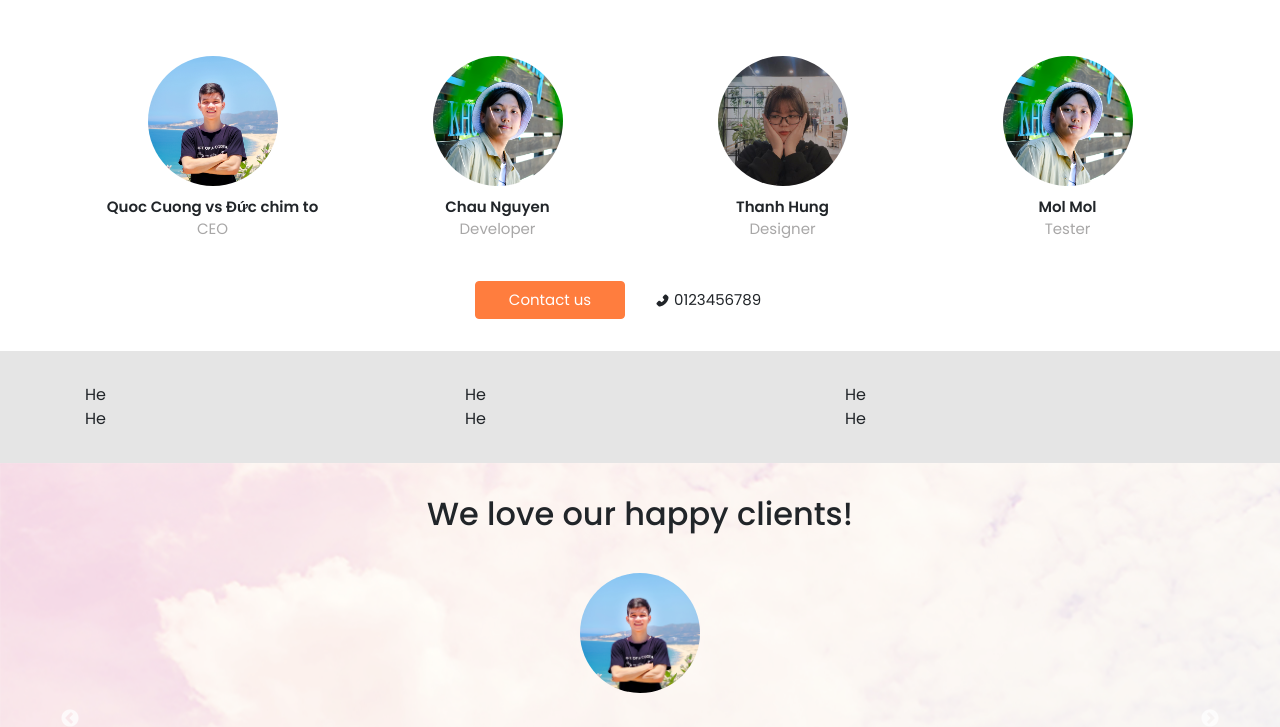
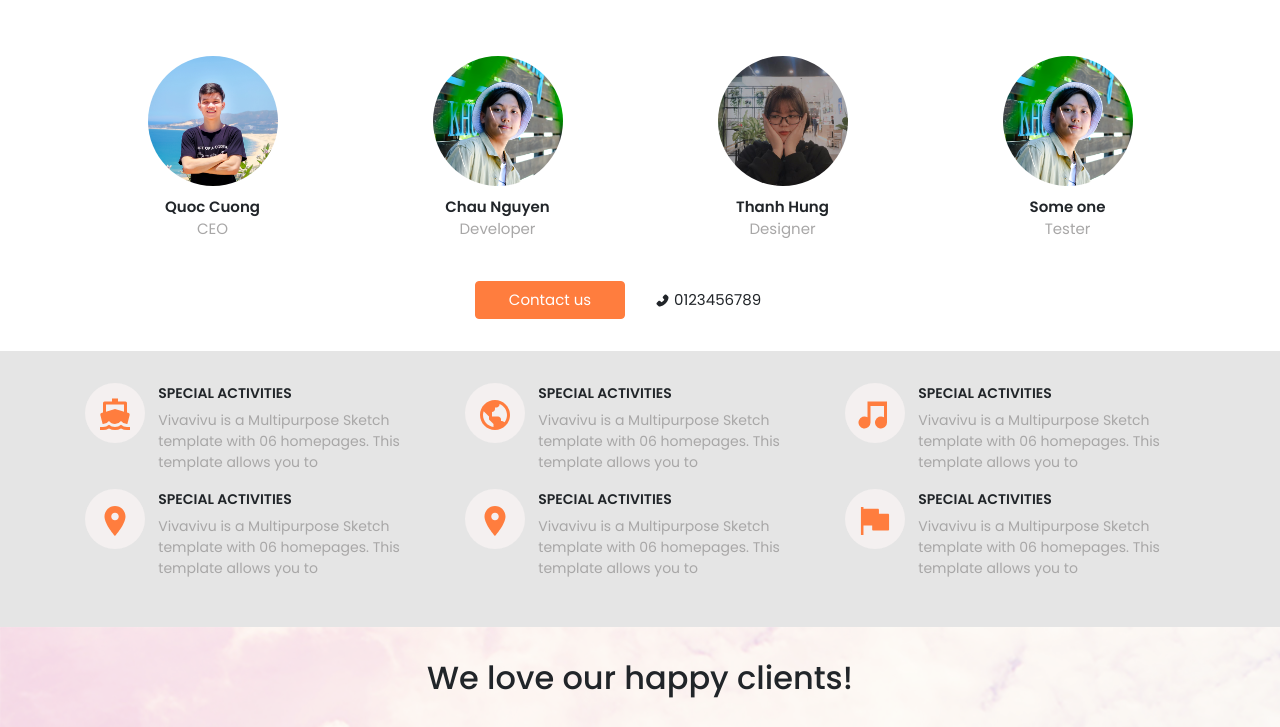
Before and after one commit to nqcuongdev/booking-tour-react, a React (Create React App) app in the folder front-end/: page /about in a window 1280 px wide. Shown: the part 573-1300 px from the top of the page. Built offline with nearby package versions, Linux system fonts and the light colour scheme.

Commit message:
Create Feature in About page

```diff
--- a/front-end/src/components/Feature/Feature.jsx
+++ b/front-end/src/components/Feature/Feature.jsx
@@ -1,35 +1,39 @@
 import React from 'react';
 import { Col, Container, Row } from 'reactstrap';
 import './Feature.scss';
+import { RiShipFill, RiMusic2Fill } from 'react-icons/ri';
+import { BiWorld } from 'react-icons/bi';
+import { MdLocationOn } from 'react-icons/md';
+import { AiFillHome, AiFillFlag } from 'react-icons/ai';
 
 const featureData = [
     {
-        icon: '',
+        icon: <RiShipFill />,
         title: 'special activities',
         description: 'Vivavivu is a Multipurpose Sketch template with 06 homepages choon laauf châu lòn . This template allows you to'
     },
     {
-        icon: '',
+        icon: <BiWorld />,
         title: 'special activities',
         description: 'Vivavivu is a Multipurpose Sketch template with 06 homepages. CHâu châu mol mol This template allows you to'
     },
     {
-        icon: '',
+        icon: <RiMusic2Fill />,
         title: 'special activities',
         description: 'Vivavivu is a Multipurpose Sketch template with 06 homepages. This template allows you to'
     },
     {
-        icon: '',
+        icon: <MdLocationOn />,
         title: 'special activities',
         description: 'Vivavivu is a Multipurpose Sketch template with 06 homepages. This template allows you to'
     },
     {
-        icon: '',
+        icon: <MdLocationOn />,
         title: 'special activities',
         description: 'Vivavivu is a Multipurpose Sketch template with 06 homepages. This template allows you to'
     },
     {
-        icon: '',
+        icon: <AiFillFlag />,
         title: 'special activities',
         description: 'Vivavivu is a Multipurpose Sketch template with 06 homepages. This template allows you to'
     }
@@ -42,8 +46,20 @@ const Feature = (props) => {
                 <Row>
                     {featureData.map(feature => {
                         return (
-                            <Col lg={4} md={4} xs={4}>
-                                He
+                            <Col lg={4} md={4} xs={4} className="feature-item">
+                                <Row>
+                                    <Col lg={2}>
+                                        <div className="feature-icon">
+                                            <span>{feature.icon}</span>
+                                        </div>
+                                    </Col>
+                                    <Col lg={10}>
+                                        <div className="feature-description">
+                                            <p className="title">Special activities</p>
+                                            <p className="description">Vivavivu is a Multipurpose Sketch template with 06 homepages. This template allows you to </p>
+                                        </div>
+                                    </Col>
+                                </Row>
                             </Col>
                         );
                     })}
--- a/front-end/src/components/Feature/Feature.scss
+++ b/front-end/src/components/Feature/Feature.scss
@@ -4,4 +4,36 @@
     padding: 32px 8px;
     background-color: $background;
 
+    .feature-item {
+
+        .feature-icon {
+            width: 60px;
+            height: 60px;
+            display: flex;
+            justify-content: center;
+            align-items: center;
+            background-color: $white-smoke;
+            border-radius: 50%;
+
+            span {
+                color: $orange;
+                font-size: 36px;
+            }
+        }
+
+        .feature-description {
+            font-size: 14px;
+            margin-left: 10px;
+
+            .title {
+                text-transform: uppercase;
+                font-weight: bold;
+            }
+
+            .description {
+                margin-top: -10px;
+                color: $text;
+            }
+        }
+    }
 }
--- a/front-end/src/components/OurMember/OurMember.jsx
+++ b/front-end/src/components/OurMember/OurMember.jsx
@@ -9,7 +9,7 @@ import { AiFillPhone } from 'react-icons/ai';
 const memberData = [
     {
         image: avatar_1,
-        name: 'Quoc Cuong  vs Đức chim to',
+        name: 'Quoc Cuong',
         position: 'CEO'
     },
     {
@@ -24,7 +24,7 @@ const memberData = [
     },
     {
         image: avatar_2,
-        name: 'Mol Mol',
+        name: 'Some one',
         position: 'Tester'
     }
 ];
--- a/front-end/src/components/TopDestination/TopDestination.jsx
+++ b/front-end/src/components/TopDestination/TopDestination.jsx
@@ -4,7 +4,7 @@ import { Col, Container, Row } from 'reactstrap';
 import "react-responsive-carousel/lib/styles/carousel.min.css"; // requires a loader for Carousel
 import { Carousel } from 'react-responsive-carousel';
 import { RiStarSFill } from 'react-icons/ri';
-import { MdLocationOn } from 'react-icons/md'
+import { MdLocationOn } from 'react-icons/md';
 import post_1 from '../../assets/images/posts/post-1.jpg';
 import post_2 from '../../assets/images/posts/post-2.jpg';
 import post_3 from '../../assets/images/posts/post-3.jpg';
```
Also changed, not shown: 1 other file (tests, documents, lock files or other folders).
